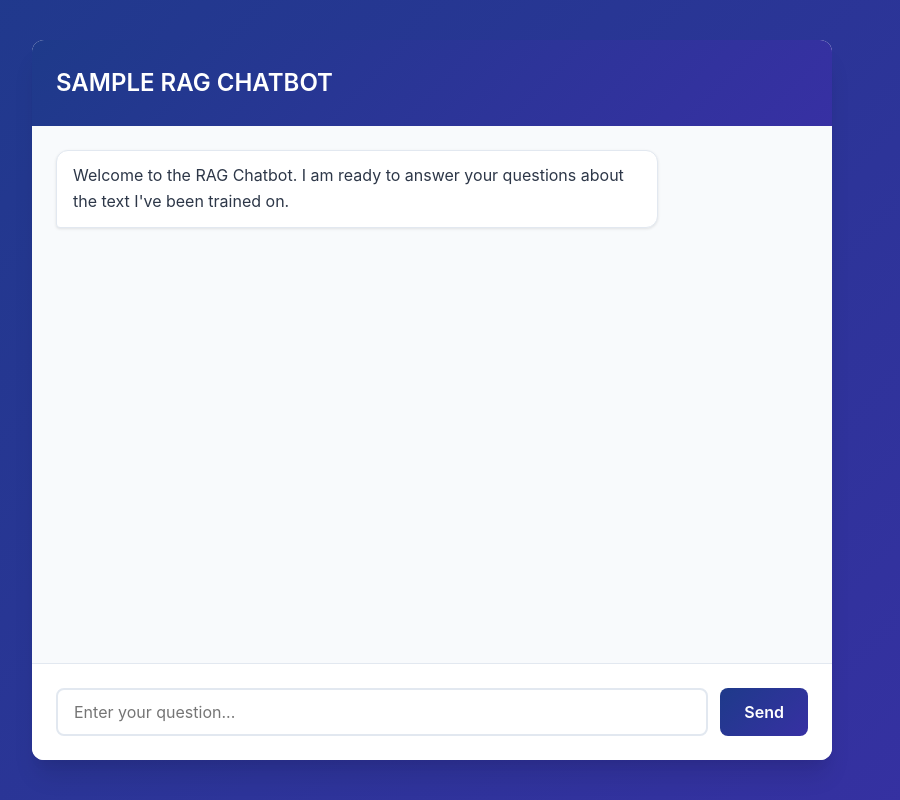
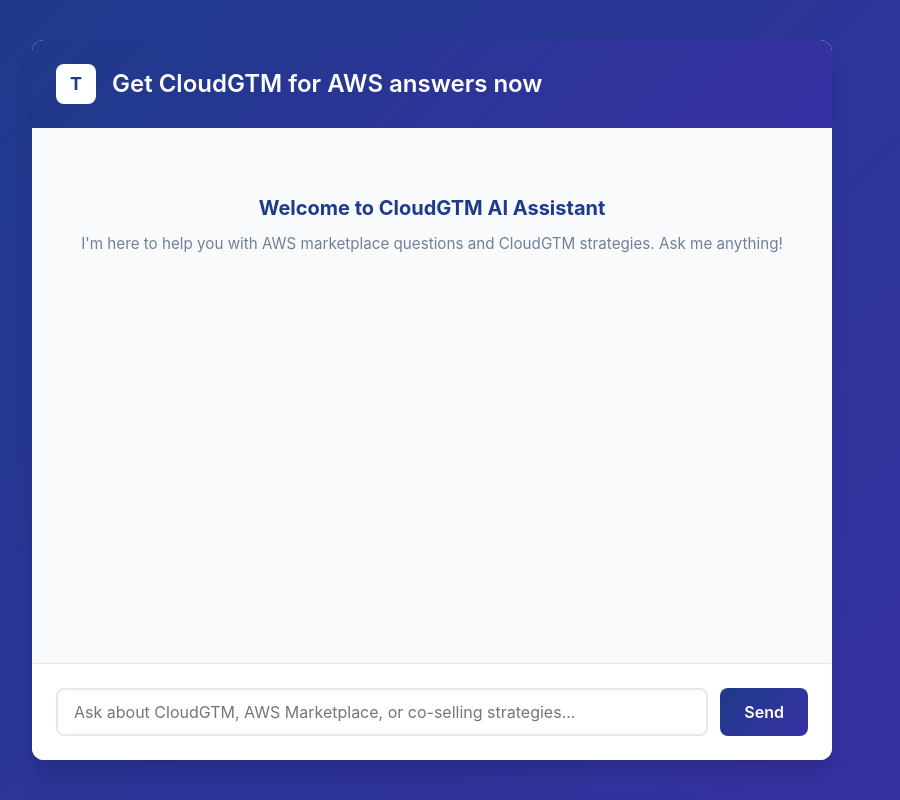
Before and after one commit to kpenny2009-rag/RAGworkshop, a Flask app: page / in a window 1280 px wide. Shown: the whole page, without its empty margins (208-1108 px from the left). Run offline with Flask 3, Linux system fonts and the light colour scheme.

Commit message:
Update index.html

```diff
--- a/templates/index.html
+++ b/templates/index.html
@@ -3,27 +3,28 @@
 <head>
     <meta charset="UTF-8">
     <meta name="viewport" content="width=device-width, initial-scale=1.0">
-    <title>SAMPLE RAG CHATBOT</title>
+    <title>Get CloudGTM for AWS answers now</title>
     <link rel="stylesheet" href="{{ url_for('static', filename='css/style.css') }}">
 </head>
 <body>
     <div class="chat-container">
         <div class="chat-header">
-            <h1>SAMPLE RAG CHATBOT</h1>
+            <div class="logo">T</div>
+            <h1>Get CloudGTM for AWS answers now</h1>
         </div>
         <div class="chat-messages" id="chat-messages">
-            <div class="message bot">
-                Welcome to the RAG Chatbot. I am ready to answer your questions about the text I've been trained on.
+            <div class="welcome-message">
+                <h2>Welcome to CloudGTM AI Assistant</h2>
+                <p>I'm here to help you with AWS marketplace questions and CloudGTM strategies. Ask me anything!</p>
             </div>
         </div>
         <div class="chat-input">
             <form id="chat-form">
-                <input type="text" id="user-input" placeholder="Enter your question..." required>
+                <input type="text" id="user-input" placeholder="Ask about CloudGTM, AWS Marketplace, or co-selling strategies..." required>
                 <button type="submit">Send</button>
             </form>
         </div>
     </div>
-
     <script>
         document.getElementById('chat-form').addEventListener('submit', async (e) => {
             e.preventDefault();
@@ -34,6 +35,7 @@
 
             // Disable the submit button while processing
             submitButton.disabled = true;
+            submitButton.textContent = 'Sending...';
 
             // Add user message to chat
             addMessage(question, 'user');
@@ -64,17 +66,18 @@
 
                 // Add context if available
                 if (data.context && data.context.length > 0) {
-                    addMessage('Context used:', 'system');
+                    addMessage('📚 Context sources used:', 'system');
                     data.context.forEach((chunk, index) => {
-                        addMessage(`Chunk ${index + 1}: ${chunk}`, 'system');
+                        addMessage(`Source ${index + 1}: ${chunk}`, 'system');
                     });
                 }
             } catch (error) {
                 console.error('Error details:', error);
-                addMessage(`Error: ${error.message}`, 'error');
+                addMessage(`❌ Error: ${error.message}`, 'error');
             } finally {
                 // Re-enable the submit button
                 submitButton.disabled = false;
+                submitButton.textContent = 'Send';
             }
         });
 
```
